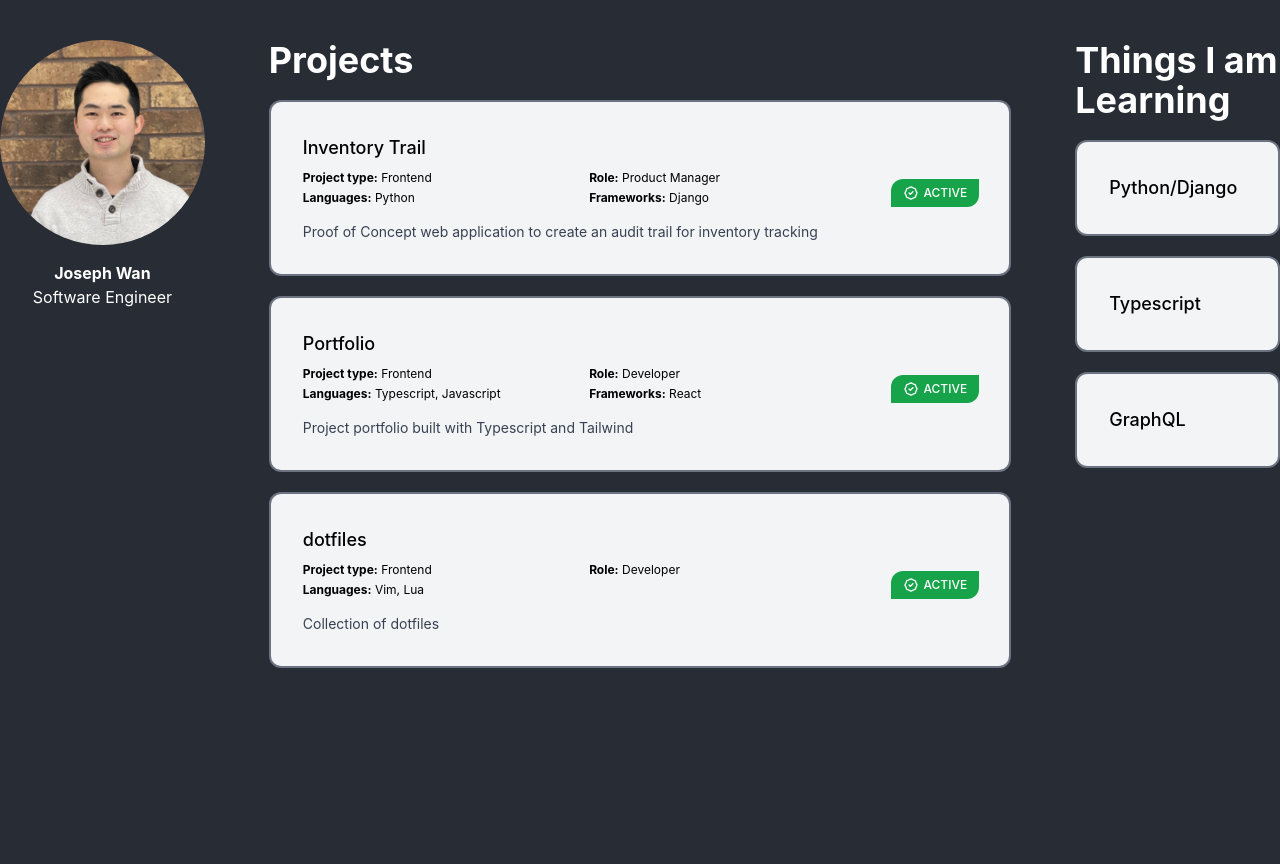
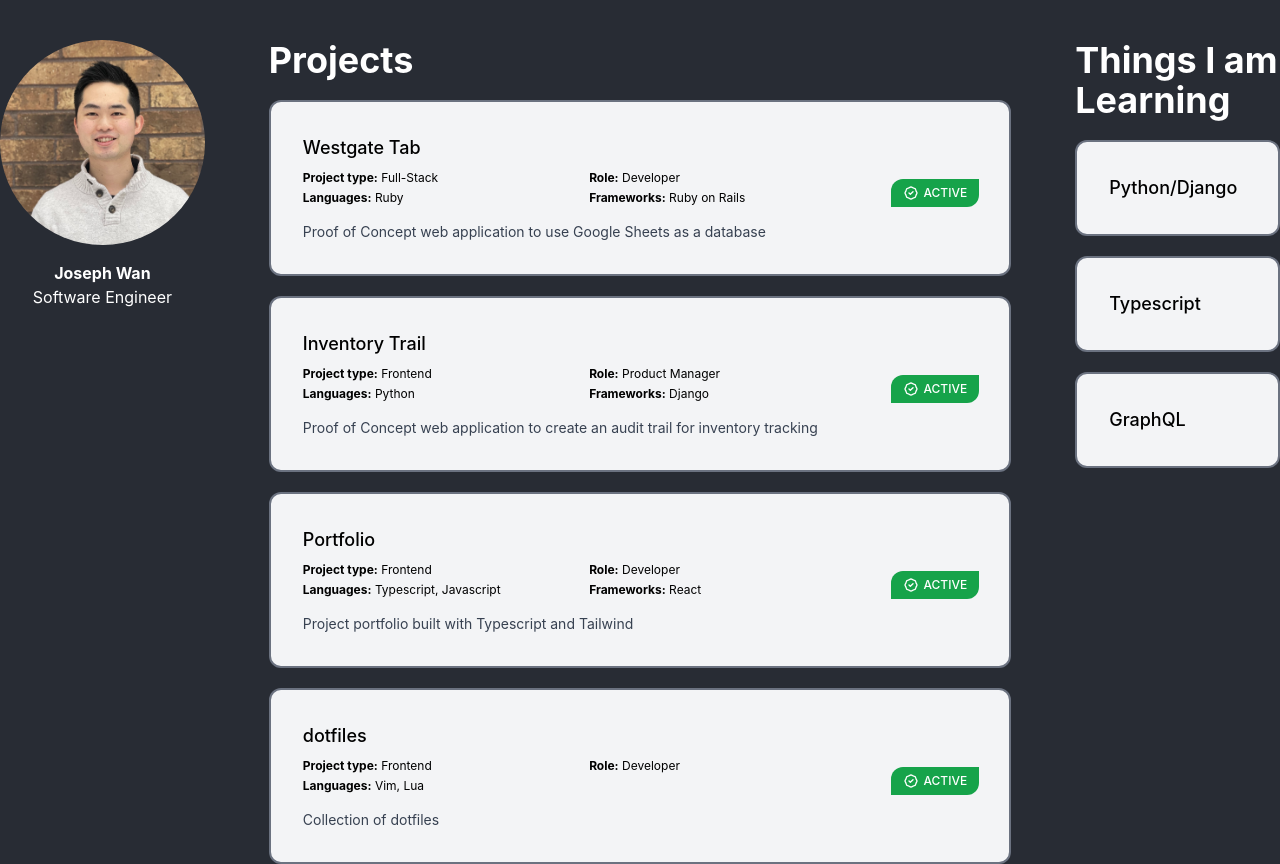
Before and after one commit to joseph1wan/me, a React (Create React App) app: page / in a window 1280 px wide. Before the commit the page ends 800 px from the top, so only its background shows below. Built offline with nearby package versions, Linux system fonts and the light colour scheme.

Commit message:
feat: add new project

```diff
--- a/src/data/projects.json
+++ b/src/data/projects.json
@@ -1,4 +1,14 @@
 [
+  {
+    "name": "Westgate Tab",
+    "description": "Proof of Concept web application to use Google Sheets as a database",
+    "type": "Full-Stack",
+    "role": "Developer",
+    "url": "https://www.github.com/joseph1wan/westgate-tab",
+    "status": "active",
+    "languages": ["Ruby"],
+    "frameworks": ["Ruby on Rails"]
+  },
   {
     "name": "Inventory Trail",
     "description": "Proof of Concept web application to create an audit trail for inventory tracking",
```
Also changed, not shown: public/index.html (line endings or trailing spaces).
